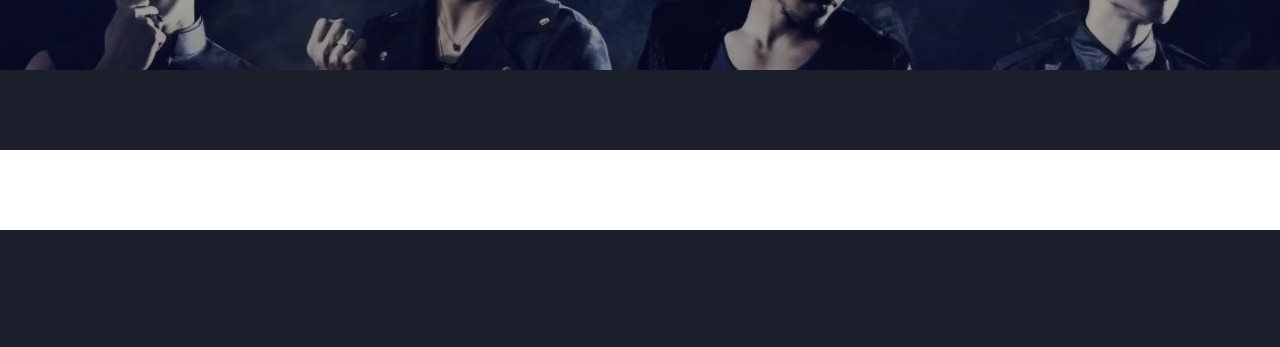
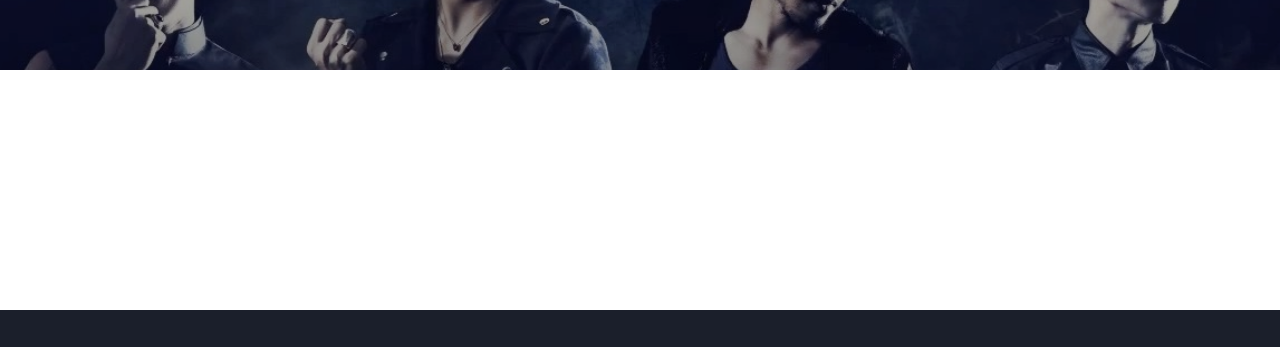
Before and after one commit to Puris-Kaechalad/QUEUETY, a React (Vite) app in the folder apps/FrontEnd/: page / in a window 1280 px wide. Shown: the part 450-797 px from the top of the page. Built offline with nearby package versions, Linux system fonts and the light colour scheme.

Commit message:
background

```diff
--- a/apps/FrontEnd/src/index.css
+++ b/apps/FrontEnd/src/index.css
@@ -3,6 +3,8 @@
 
 :root{
   background-color: #1B1F2B;
+  /* background: linear-gradient(to bottom, white, gray);
+    clip-path: polygon(0% 0%, 100% 0%, 80% 100%, 20% 100%); */
 }
 /*
 :root {
--- a/apps/FrontEnd/src/pages/home.jsx
+++ b/apps/FrontEnd/src/pages/home.jsx
@@ -11,7 +11,7 @@ function home() {
       </div>
 
       <div class="space-y-8">
-        <section class="p-10  mb-0">
+        <section class="p-10  bg-white mb-0">
 
         </section>
 
@@ -19,7 +19,7 @@ function home() {
 
         </section>
 
-        <section class="p-10">
+        <section class="p-10 bg-white">
 
         </section>
       </div>
```
